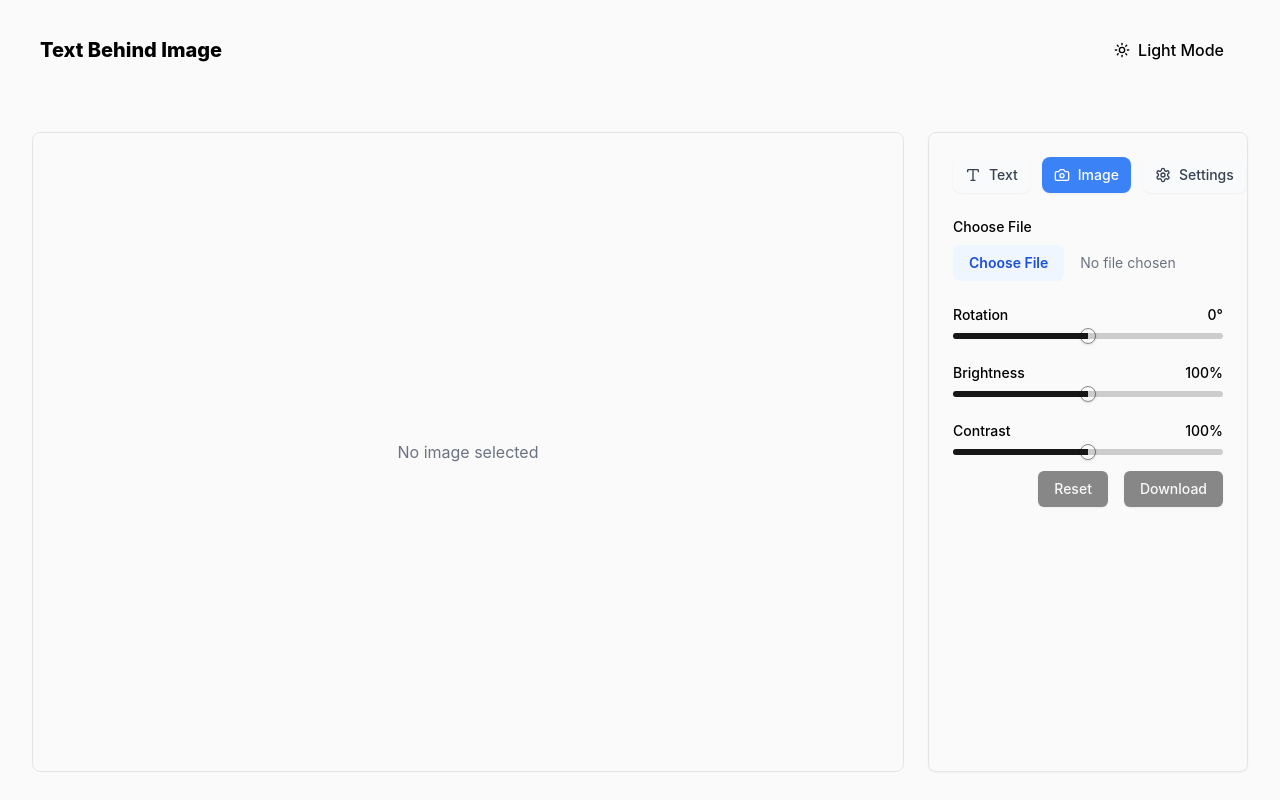
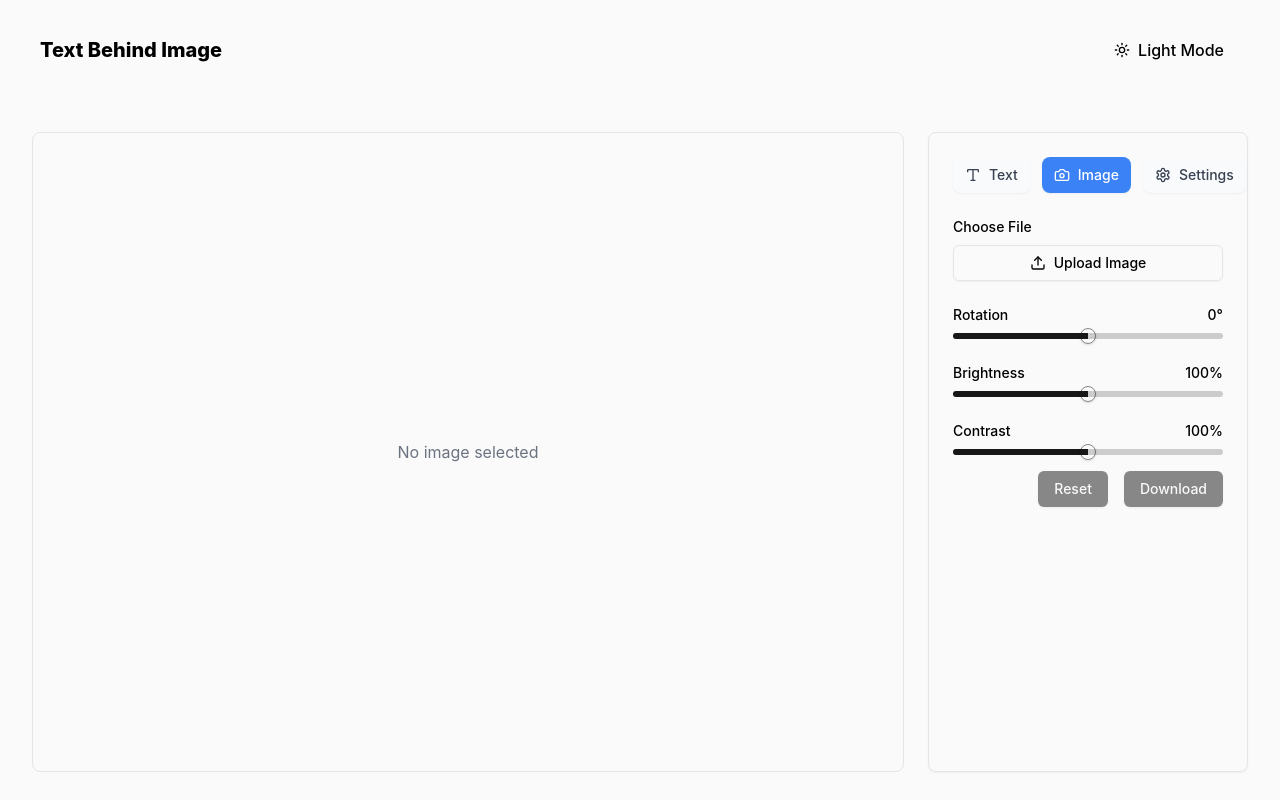
Before and after one commit to SyedJunaidAli1/Text-Behind-Image-Background, a Next.js app: page /MainApp in a window 1280 px wide. Shown: the top 800 px of the page. Built offline with nearby package versions, Linux system fonts and the light colour scheme; a web font is replaced by a local one.

Commit message:
Image upload button UI changed

```diff
--- a/src/app/MainApp/RightPanel.tsx
+++ b/src/app/MainApp/RightPanel.tsx
@@ -10,6 +10,7 @@ import {
   Type,
   Camera,
   Settings,
+  Upload,
 } from "lucide-react";
 import { Button } from "@/components/ui/button";
 import { Input } from "@/components/ui/input";
@@ -319,17 +320,26 @@ const RightPanel: React.FC<RightPanelProps> = ({
       )}
       {activeSection === "image" && (
         <div className="space-y-4 md:space-y-6">
-          <label className="block mb-2 md:mb-4">
-            <span className="block text-xs md:text-sm font-medium mb-1 md:mb-2">
-              Choose File
-            </span>
+          <label className="flex flex-col gap-2">
+            <span className="text-xs md:text-sm font-medium">Choose File</span>
+
             <input
               type="file"
               ref={fileInputRef}
               onChange={handleFileChange}
               accept="image/png,image/jpeg,image/jpg"
-              className="block w-full text-xs md:text-sm text-gray-500 file:mr-2 md:file:mr-4 file:py-2 file:px-3 md:file:px-4 file:rounded-md file:border-0 file:text-xs md:file:text-sm file:font-semibold file:bg-blue-50 file:text-blue-700 hover:file:bg-blue-100"
+              className="hidden"
             />
+
+            <Button
+              type="button"
+              variant="outline"
+              onClick={() => fileInputRef.current?.click()}
+              className="flex items-center gap-2"
+            >
+              <Upload className="h-4 w-4" />
+              Upload Image
+            </Button>
           </label>
           <div>
             <label className="text-xs md:text-sm font-medium mb-1 md:mb-2 flex justify-between">
@@ -372,6 +382,7 @@ const RightPanel: React.FC<RightPanelProps> = ({
           </div>
         </div>
       )}
+
       {activeSection === "settings" && (
         <div className="space-y-4 md:space-y-6">
           <div>
```
